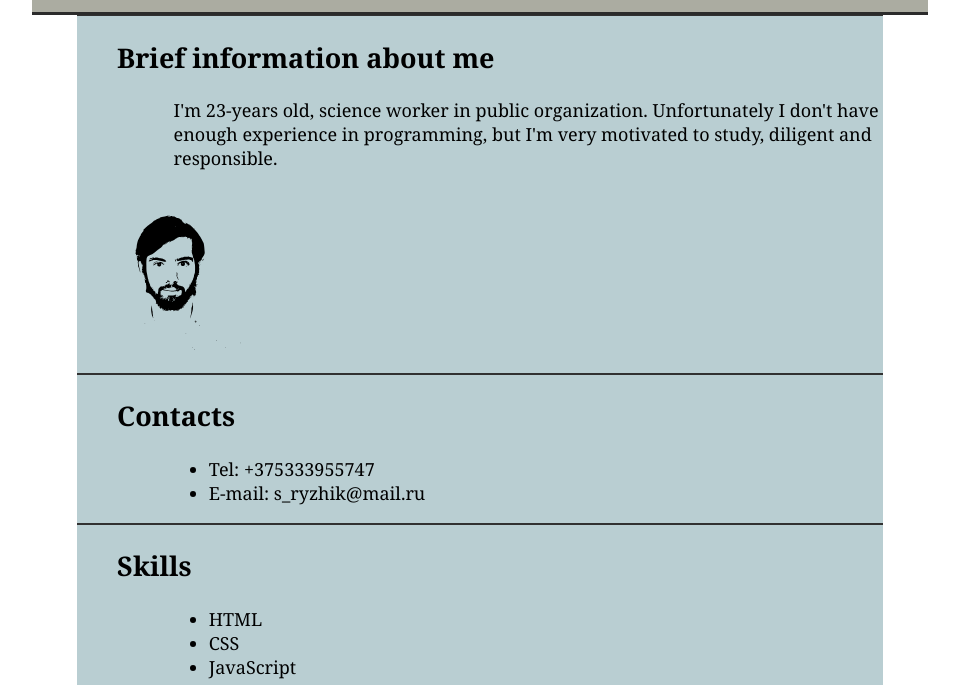
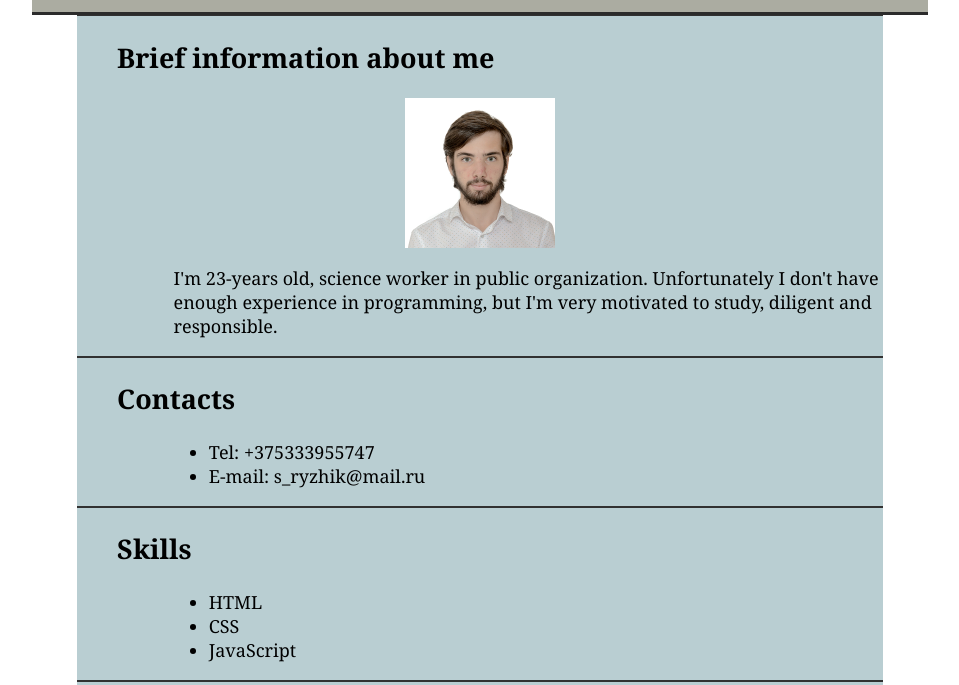
Before and after one commit to RyzhikS/rsschool-cv, a plain HTML site: page index.html in a window 1280 px wide. Shown: the part 115-800 px from the top of the page, without its empty margins (160-1119 px from the left). Drawn offline with Linux system fonts and the light colour scheme.

Commit message:
fix: change image properties

```diff
--- a/index.html
+++ b/index.html
@@ -16,11 +16,11 @@
     <main role="main">
         <section class="about">
             <h2>Brief information about me</h2>
+            <img id="me" src="/images/DSC_0021.JPG" alt="My Photo">
             <p>I'm 23-years old, science worker in public organization.
             Unfortunately I don't have enough experience in programming, but I'm very motivated to study,
             diligent and responsible.</p>
-            <img id="me" src="/images/DSC_0021.svg" alt="My Photo">
-                </section>
+                            </section>
         <section class="contacts">
             <h2>Contacts</h2>
             <ul>
--- a/style.css
+++ b/style.css
@@ -69,5 +69,7 @@ footer {
     width: 120px;
 }
 #me {
-   height: 180px;
+    display: block;
+  margin-left: auto;
+  margin-right: auto;
 }
```
Also changed, not shown: images/DSC_0021.JPG (added), images/DSC_0021.svg (deleted).
